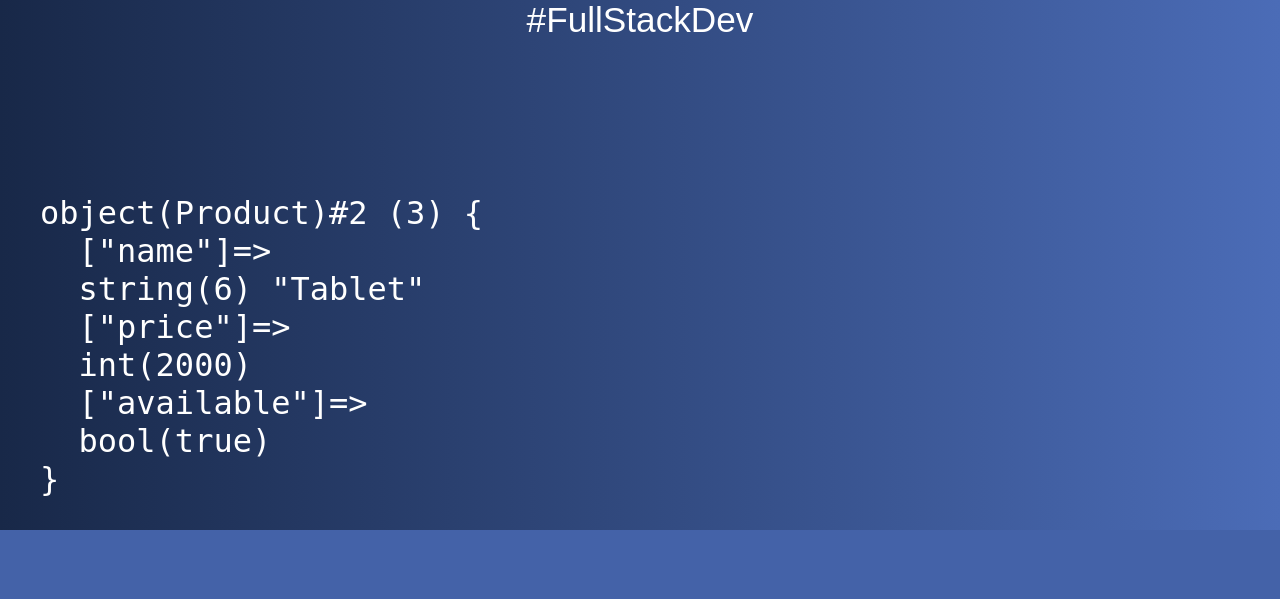
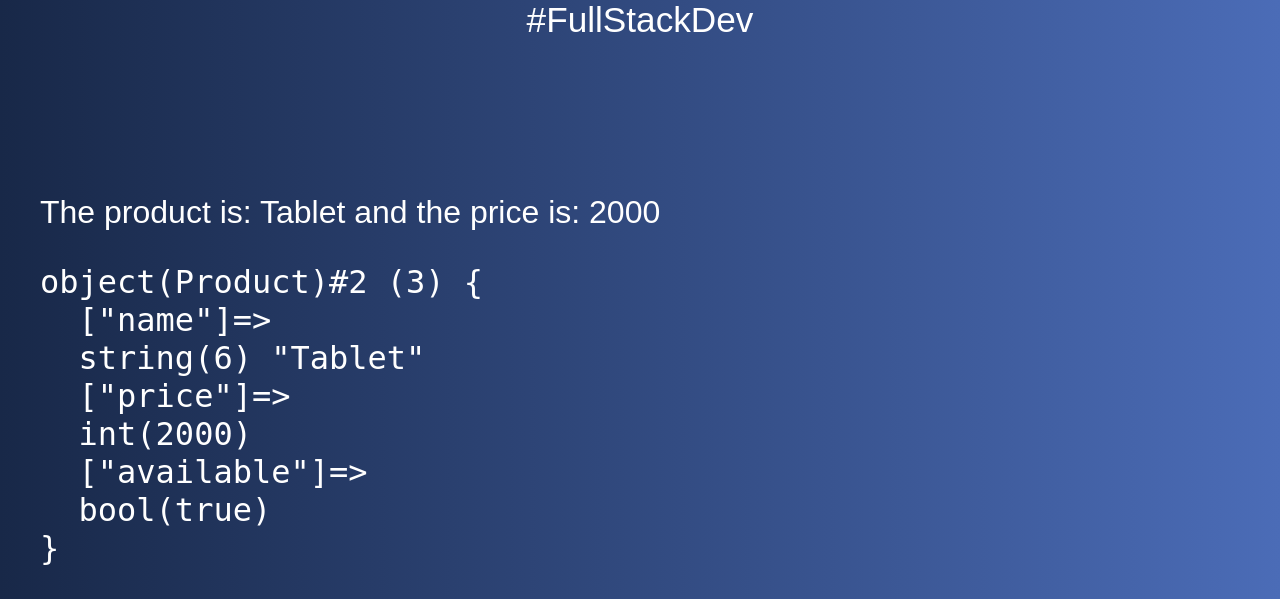
Before and after one commit to LeonardoC1302/PHP-OOP, a PHP site: page /01.php in a window 1280 px wide. Shown: the part 285-884 px from the top of the page. Before the commit the page ends 815 px from the top, so only its background shows below. Run offline with PHP 8.4, Linux system fonts and the light colour scheme.

Commit message:
Class Methods

```diff
--- a/01.php
+++ b/01.php
@@ -4,25 +4,29 @@ include 'includes/header.php';
 
 // Define a class
 class Product {
-    public $name;
-    public $price;
-    public $available;
+    // public $name;
+    // public $price;
+    // public $available;
     // Create a constructor
-    public function __construct(string $name, int $price, bool $available)
-    {
-        // Assign values
-        $this->name = $name;
-        $this->price = $price;
-        $this->available = $available;
+    // public function __construct(string $name, int $price, bool $available)
+    // {
+    //     // Assign values
+    //     $this->name = $name;
+    //     $this->price = $price;
+    //     $this->available = $available;
+    // }
+    // IN PHP 8.0 we can use this syntax to define the constructor
+    public function __construct(public string $name, public int $price, public bool $available){}
+    public function showInfo() {
+        echo "The product is: " . $this->name . " and the price is: " . $this->price;
     }
-    // IN PHP 8.0 we can use this syntax to define the constructor
-    // public function __construct(public string $name, public int $price, public bool $available) {}
 }
 
 $product = new Product('Tablet', 2000, true);
-$product->name = 'Tablet';
-$product->price = 2000;
-$product->available = true;
+$product->showInfo();
+// $product->name = 'Tablet';
+// $product->price = 2000;
+// $product->available = true;
 
 echo "<pre>";
 var_dump($product);
```
